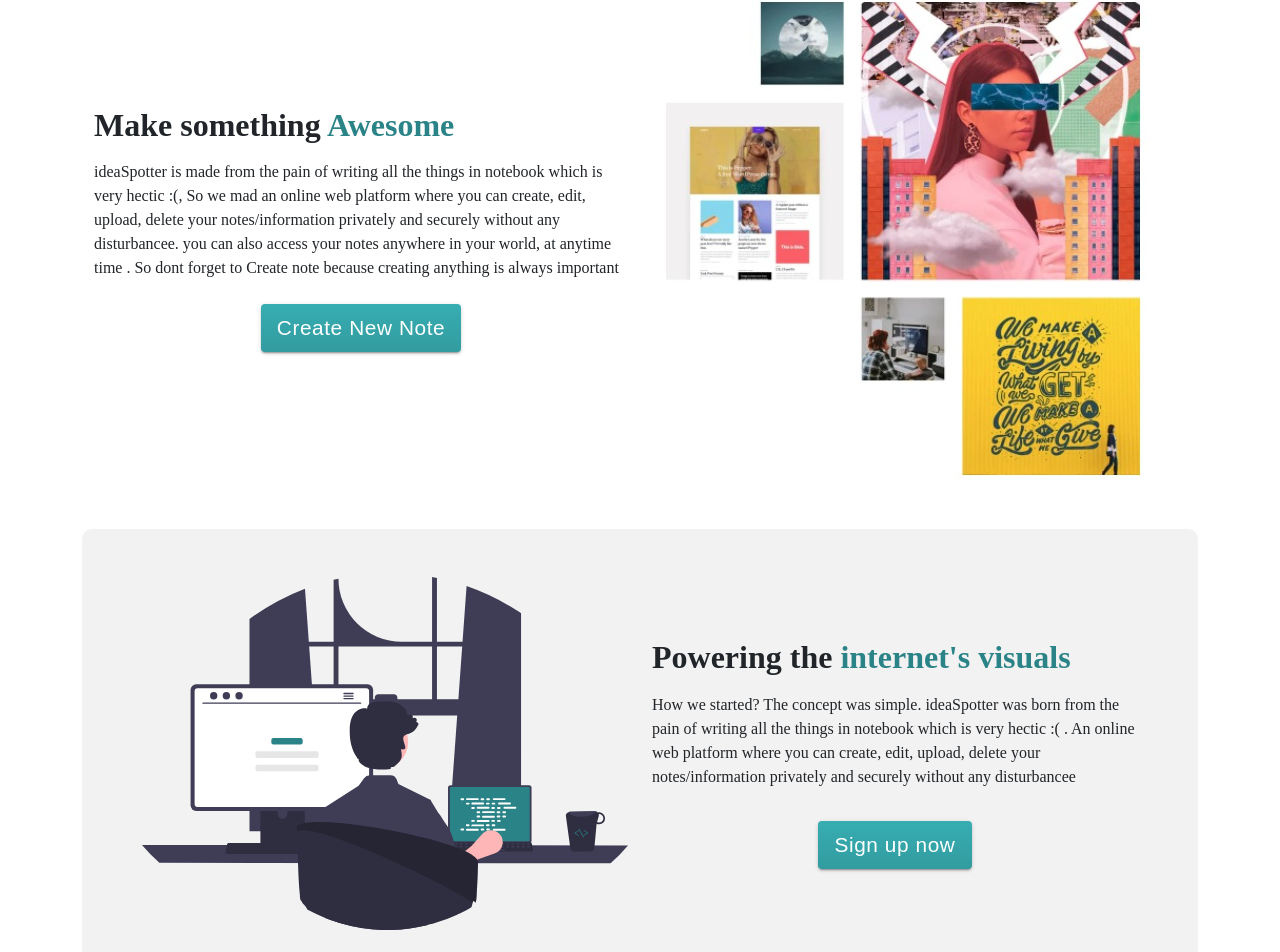
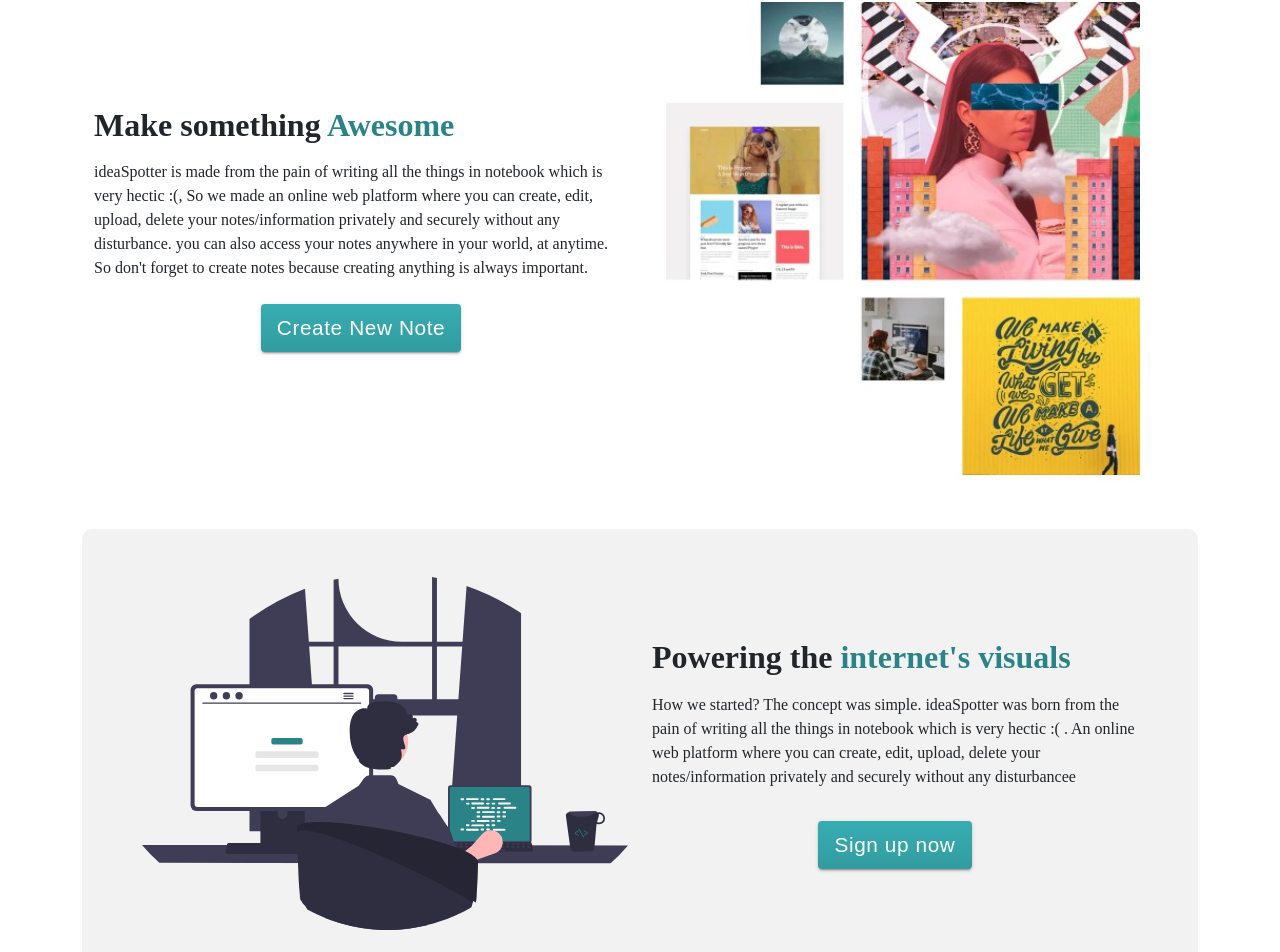
Before and after one commit to jalaj-pandey/notesFrontend, a React (Create React App) app: page /About in a window 1280 px wide. Shown: the part 817-1769 px from the top of the page. Built offline with nearby package versions, Linux system fonts and the light colour scheme; the HTML template or start-up script is replaced by a standard one.

Commit message:
about update

```diff
--- a/src/components/About.js
+++ b/src/components/About.js
@@ -25,8 +25,8 @@ const About = () => {
                 <div className="row">
                     <div className="col-md-6 d-flex flex-column justify-content-center">
                         <h2 className="mb-3" style={{ fontWeight: "Bold" }}>Make something <span style={{ color: "#2A8387" }}>Awesome</span> </h2>
-                        <p >ideaSpotter is made from the pain of writing all the things in notebook which is very hectic :(, So we mad an online web platform where you can create, edit, upload, delete your notes/information privately and securely without any disturbancee.
-                            you can also access your notes anywhere in your world, at anytime time . So dont forget to Create note because creating anything is always important
+                        <p >ideaSpotter is made from the pain of writing all the things in notebook which is very hectic :(, So we made an online web platform where you can create, edit, upload, delete your notes/information privately and securely without any disturbance.
+                            you can also access your notes anywhere in your world, at anytime. So don't forget to create notes because creating anything is always important.
                         </p>
                         <div className="d-flex justify-content-center mt-2">
                             <Button className='button' component={Link} to="/" variant="contained" style={{ color: "White", textTransform: "none", fontFamily: "'Poppins', sans-serif", fontSize: "1.3rem" }}>Create New Note</Button>
```
